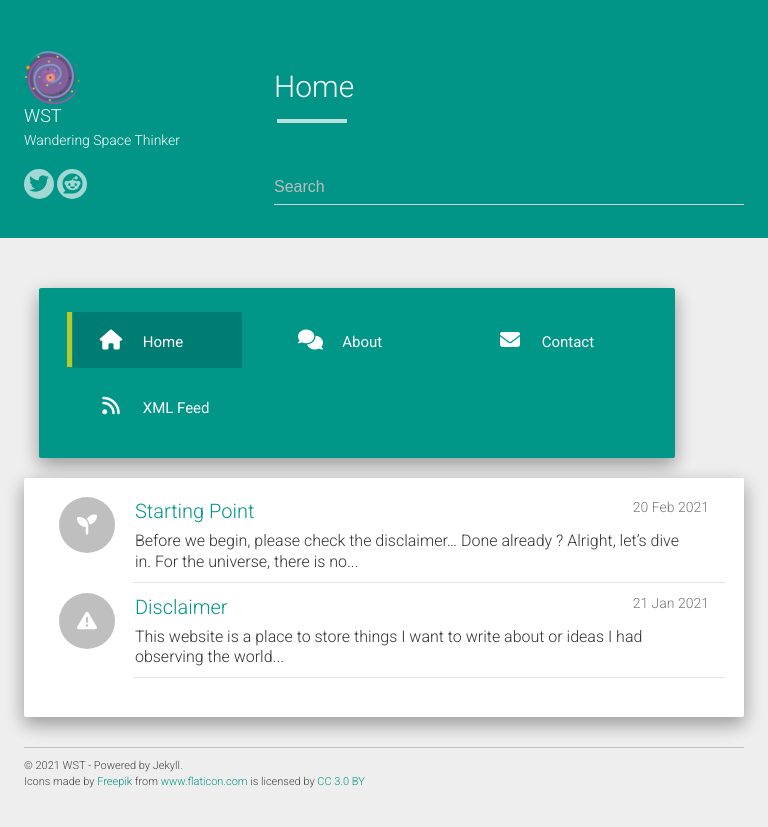
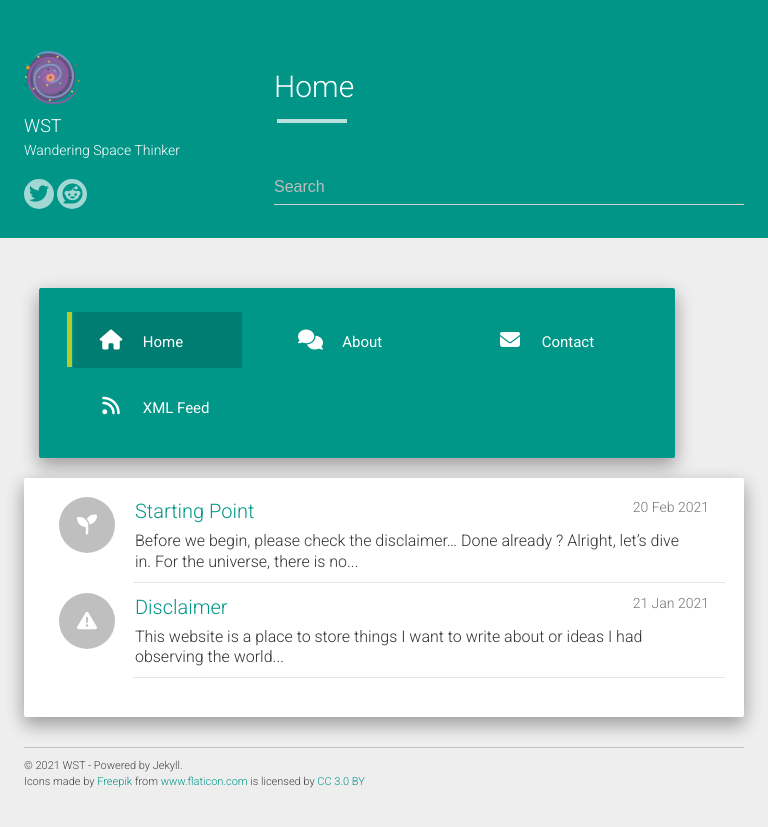
Before and after one commit to WanderingSpaceThinker/nonexistence, a Jekyll site: the page built from index.html, in a window 768 px wide. Shown: the top 827 px of the page. Built offline with Jekyll 4.4.1, drawn with Linux system fonts in a browser that asks for light colours; nearby versions of some CDN libraries; the list of posts is cut into pages by our own code.

Commit message:
fix: improve logo media screen margins

```diff
--- a/static/css/main.css
+++ b/static/css/main.css
@@ -26,6 +26,12 @@
     vertical-align: top;
     margin-right: 10px;
 }
+@media (min-width: 768px) and (max-width: 1199px) {
+  .row-picture {
+    margin-bottom: 10px;
+  }
+}
+
 .row-details {
     display: inline-block;
     vertical-align: middle;
```
